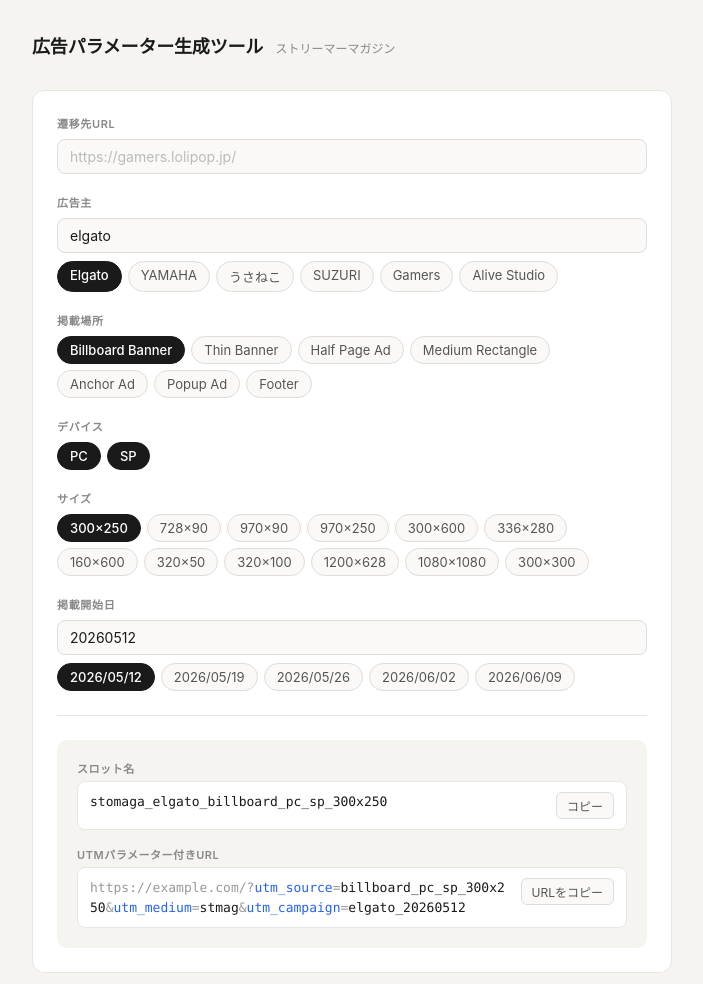
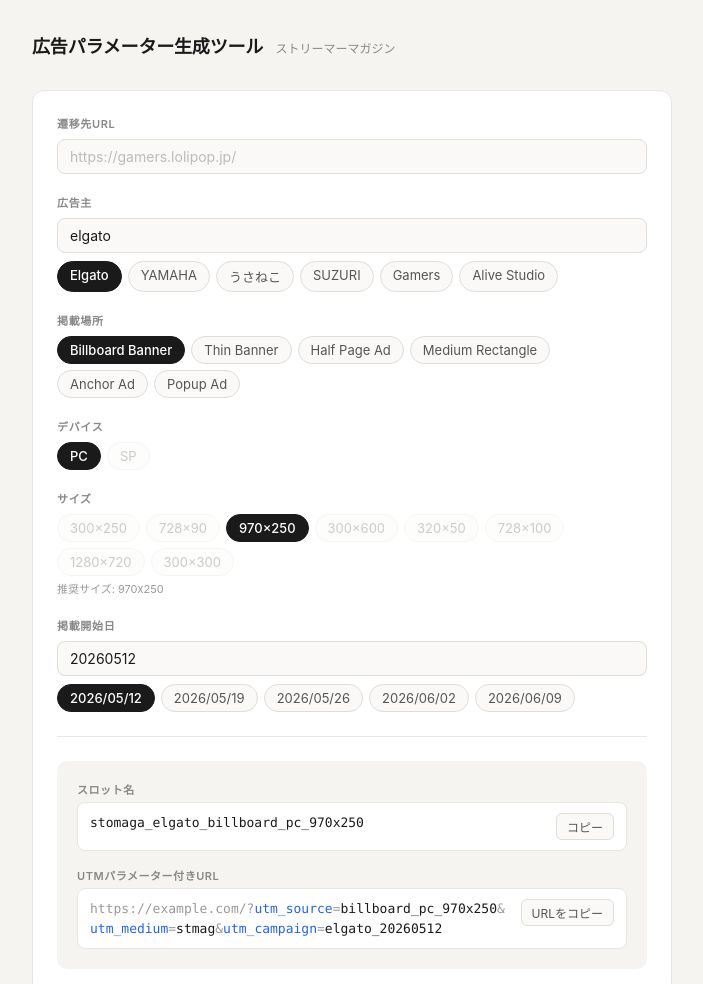
Before and after one commit to raito0619/wp-embed-generator, a plain HTML site: page ad-param-generator/index.html in a window 1280 px wide. Shown: the top 984 px of the page, without its empty margins (288-991 px from the left). Drawn offline with Linux system fonts and the light colour scheme.

Commit message:
update: 広告パラメーター生成ツール -   命名規則ドキュメントに整合（Footer削除/サイズ整理/組み合わせバリデーション/デバイス単一選択に戻す）

```diff
--- a/ad-param-generator/index.html
+++ b/ad-param-generator/index.html
@@ -82,6 +82,18 @@
     border-color: #1a1a1a;
     color: #fff;
     font-weight: 500;
+  }
+  .chip.disabled {
+    opacity: 0.3;
+    cursor: not-allowed;
+    pointer-events: none;
+  }
+
+  .hint {
+    font-size: 11px;
+    color: #999;
+    margin-top: 6px;
+    line-height: 1.4;
   }
 
   .divider {
@@ -174,7 +186,6 @@
         <div class="chip" data-val="medium_rect">Medium Rectangle</div>
         <div class="chip" data-val="anchor">Anchor Ad</div>
         <div class="chip" data-val="popup">Popup Ad</div>
-        <div class="chip" data-val="footer">Footer</div>
       </div>
     </div>
 
@@ -182,26 +193,23 @@
       <div class="section-label">デバイス</div>
       <div class="chip-group" id="chips-device">
         <div class="chip active" data-val="pc">PC</div>
-        <div class="chip active" data-val="sp">SP</div>
+        <div class="chip" data-val="sp">SP</div>
       </div>
     </div>
 
     <div class="field-group">
       <div class="section-label">サイズ</div>
       <div class="chip-group" id="chips-size">
-        <div class="chip active" data-val="300x250">300×250</div>
+        <div class="chip" data-val="300x250">300×250</div>
         <div class="chip" data-val="728x90">728×90</div>
-        <div class="chip" data-val="970x90">970×90</div>
-        <div class="chip" data-val="970x250">970×250</div>
+        <div class="chip active" data-val="970x250">970×250</div>
         <div class="chip" data-val="300x600">300×600</div>
-        <div class="chip" data-val="336x280">336×280</div>
-        <div class="chip" data-val="160x600">160×600</div>
         <div class="chip" data-val="320x50">320×50</div>
-        <div class="chip" data-val="320x100">320×100</div>
-        <div class="chip" data-val="1200x628">1200×628</div>
-        <div class="chip" data-val="1080x1080">1080×1080</div>
+        <div class="chip" data-val="728x100">728×100</div>
+        <div class="chip" data-val="1280x720">1280×720</div>
         <div class="chip" data-val="300x300">300×300</div>
       </div>
+      <div class="hint" id="size-hint"></div>
     </div>
 
     <div class="field-group">
@@ -238,10 +246,49 @@
   const state = {
     advertiser: 'elgato',
     place: 'billboard',
-    device: ['pc', 'sp'],
-    size: '300x250',
+    device: 'pc',
+    size: '970x250',
     month: ''
   };
+
+  const VALID_COMBINATIONS = {
+    billboard:   { pc: ['970x250'] },
+    thin_banner: { pc: ['728x90'],   sp: ['320x50'] },
+    half_page:   { pc: ['300x600'] },
+    medium_rect: { pc: ['300x250'],  sp: ['300x250'] },
+    anchor:      { pc: ['728x100'],  sp: ['320x50'] },
+    popup:       { pc: ['1280x720'], sp: ['300x300'] }
+  };
+
+  function validDevicesFor(place) {
+    return Object.keys(VALID_COMBINATIONS[place] || {});
+  }
+  function validSizesFor(place, device) {
+    return (VALID_COMBINATIONS[place] && VALID_COMBINATIONS[place][device]) || [];
+  }
+
+  function applyConstraints() {
+    const devs = validDevicesFor(state.place);
+    if (devs.length && !devs.includes(state.device)) state.device = devs[0];
+    document.querySelectorAll('#chips-device .chip').forEach(c => {
+      const ok = devs.includes(c.dataset.val);
+      c.classList.toggle('disabled', !ok);
+      c.classList.toggle('active', ok && c.dataset.val === state.device);
+    });
+
+    const sizes = validSizesFor(state.place, state.device);
+    if (sizes.length && !sizes.includes(state.size)) state.size = sizes[0];
+    document.querySelectorAll('#chips-size .chip').forEach(c => {
+      const ok = sizes.includes(c.dataset.val);
+      c.classList.toggle('disabled', !ok);
+      c.classList.toggle('active', ok && c.dataset.val === state.size);
+    });
+
+    const hint = document.getElementById('size-hint');
+    if (hint) hint.textContent = sizes.length
+      ? '推奨サイズ: ' + sizes.join(', ')
+      : 'この組み合わせには利用可能なサイズがありません';
+  }
 
   let rawUrl = '';
 
@@ -276,32 +323,14 @@
   function bindChips(groupId, key) {
     document.getElementById(groupId).addEventListener('click', function(e) {
       const chip = e.target.closest('.chip');
-      if (!chip) return;
+      if (!chip || chip.classList.contains('disabled')) return;
       this.querySelectorAll('.chip').forEach(c => c.classList.remove('active'));
       chip.classList.add('active');
       state[key] = chip.dataset.val;
       if (key === 'advertiser') {
         document.getElementById('advertiser-input').value = chip.dataset.val;
       }
-      render();
-    });
-  }
-
-  function bindMultiChips(groupId, key) {
-    document.getElementById(groupId).addEventListener('click', function(e) {
-      const chip = e.target.closest('.chip');
-      if (!chip) return;
-      const val = chip.dataset.val;
-      const idx = state[key].indexOf(val);
-      if (idx >= 0) {
-        if (state[key].length > 1) {
-          state[key].splice(idx, 1);
-          chip.classList.remove('active');
-        }
-      } else {
-        state[key].push(val);
-        chip.classList.add('active');
-      }
+      applyConstraints();
       render();
     });
   }
@@ -319,12 +348,11 @@
     const month = document.getElementById('month-input').value.trim() || state.month;
     state.month = month;
 
-    const deviceStr = state.device.slice().sort().join('_');
-    const slot = 'stomaga_' + (state.advertiser || '?') + '_' + state.place + '_' + deviceStr + '_' + state.size;
+    const slot = 'stomaga_' + (state.advertiser || '?') + '_' + state.place + '_' + state.device + '_' + state.size;
     document.getElementById('out-slot').textContent = slot;
 
     const base = (document.getElementById('dest-url').value.trim().replace(/\/+$/, '') || 'https://example.com') + '/';
-    const src = state.place + '_' + deviceStr + '_' + state.size;
+    const src = state.place + '_' + state.device + '_' + state.size;
     const campaign = (state.advertiser || '?') + '_' + (month || 'YYYYMMDD');
     rawUrl = base + '?utm_source=' + src + '&utm_medium=stmag&utm_campaign=' + campaign;
 
@@ -362,9 +390,10 @@
   initMonthChips();
   bindChips('chips-advertiser', 'advertiser');
   bindChips('chips-place', 'place');
-  bindMultiChips('chips-device', 'device');
+  bindChips('chips-device', 'device');
   bindChips('chips-size', 'size');
   document.getElementById('dest-url').addEventListener('input', render);
+  applyConstraints();
   render();
 </script>
 </body>
```
